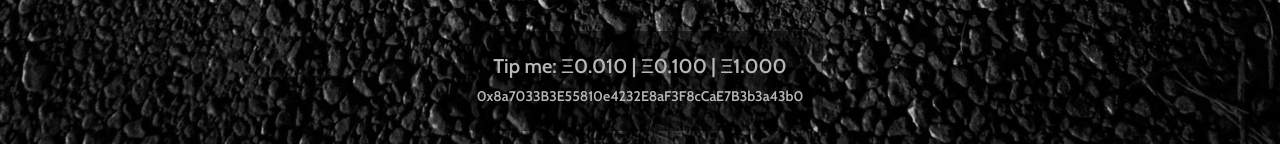
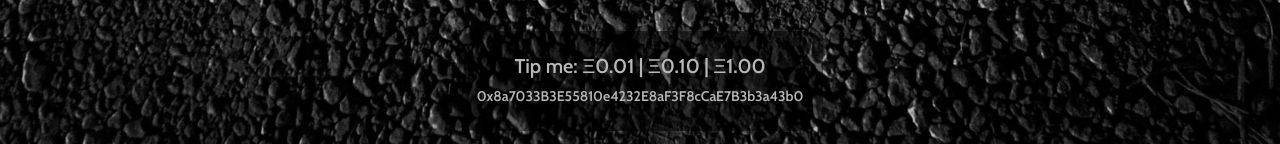
Before and after one commit to hatgit/multiswap, a plain HTML site: page index.html in a window 1280 px wide. Shown: the part 1497-1641 px from the top of the page. Drawn offline with nearby package versions, Linux system fonts and the light colour scheme.

Commit message:
Remove redundant decimal place in tips text

```diff
--- a/index.html
+++ b/index.html
@@ -12,7 +12,7 @@
     <h1 id='header'></h1>
     <div id="flex-container"></div>
     <div id="tips">
-        <p>Tip me: <span class='tip' id='smalltip'>Ξ0.010</span> | <span class='tip' id='bigtip'>Ξ0.100</span> | <span class='tip' id='hugetip'>Ξ1.000</span><br>
+        <p>Tip me: <span class='tip' id='smalltip'>Ξ0.01</span> | <span class='tip' id='bigtip'>Ξ0.10</span> | <span class='tip' id='hugetip'>Ξ1.00</span><br>
         <span class='address'>0x8a7033B3E55810e4232E8aF3F8cCaE7B3b3a43b0</p>
     </div>
 </body>
```
